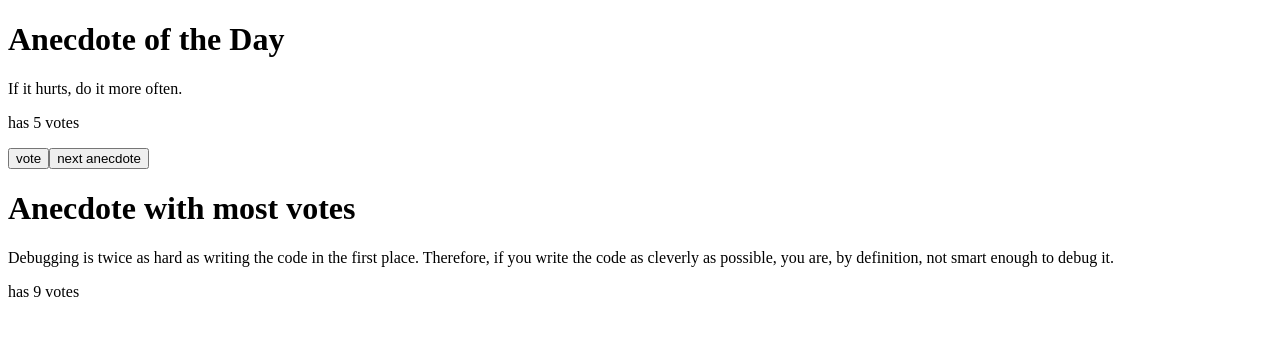
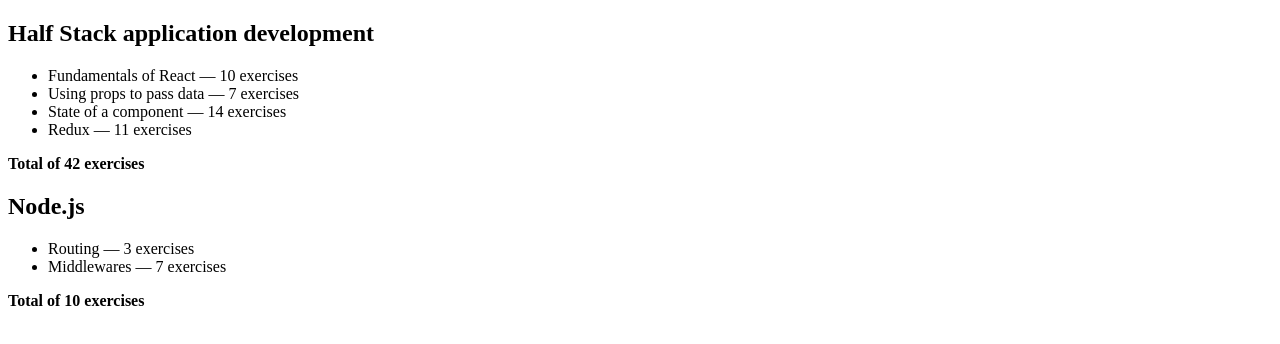
Before and after one commit to malik188/Simple-Phonebook, a React (Vite) app: page / in a window 1280 px wide. Shown: the top 344 px of the page. Built offline with nearby package versions, Linux system fonts and the light colour scheme.

Commit message:
Exercise 2.1-2.5

```diff
--- a/src/App.jsx
+++ b/src/App.jsx
@@ -1,52 +1,52 @@
-import { useState } from "react";
-
-const Button = ({ onClick, text }) => <button onClick={onClick}>{text}</button>;
+import Course from "./components/Course";
 
 const App = () => {
-  const anecdotes = [
-    "If it hurts, do it more often.",
-    "Adding manpower to a late software project makes it later!",
-    "The first 90 percent of the code accounts for the first 90 percent of the development time...The remaining 10 percent of the code accounts for the other 90 percent of the development time.",
-    "Any fool can write code that a computer can understand. Good programmers write code that humans can understand.",
-    "Premature optimization is the root of all evil.",
-    "Debugging is twice as hard as writing the code in the first place. Therefore, if you write the code as cleverly as possible, you are, by definition, not smart enough to debug it.",
-    "Programming without an extremely heavy use of console.log is same as if a doctor would refuse to use x-rays or blood tests when diagnosing patients.",
-    "The only way to go fast, is to go well.",
+  const course = [
+    {
+      name: "Half Stack application development",
+      id: 1,
+      parts: [
+        {
+          name: "Fundamentals of React",
+          exercises: 10,
+          id: 1,
+        },
+        {
+          name: "Using props to pass data",
+          exercises: 7,
+          id: 2,
+        },
+        {
+          name: "State of a component",
+          exercises: 14,
+          id: 3,
+        },
+        {
+          name: "Redux",
+          exercises: 11,
+          id: 4,
+        },
+      ],
+    },
+    {
+      name: "Node.js",
+      id: 2,
+      parts: [
+        {
+          name: "Routing",
+          exercises: 3,
+          id: 1,
+        },
+        {
+          name: "Middlewares",
+          exercises: 7,
+          id: 2,
+        },
+      ],
+    },
   ];
 
-  const [selected, setSelected] = useState(0);
-  const [votes, setVotes] = useState(
-    Array.from(
-      { length: anecdotes.length },
-      () => Math.floor(Math.random() * 9) + 1
-    )
-  );
-
-  const copy = [...votes];
-
-  return (
-    <div>
-      <h1>Anecdote of the Day</h1>
-      <p>{anecdotes[selected]}</p>
-      <p>has {copy[selected]} votes</p>
-      <Button
-        onClick={() => {
-          copy[selected] += 1;
-          setVotes(copy);
-        }}
-        text="vote"
-      />
-      <Button
-        onClick={() => {
-          setSelected(Math.floor(Math.random() * anecdotes.length));
-        }}
-        text="next anecdote"
-      />
-      <h1>Anecdote with most votes</h1>
-      <p>{anecdotes[votes.indexOf(Math.max(...votes))]}</p>
-      <p>has {Math.max(...votes)} votes</p>
-    </div>
-  );
+  return <Course course={course} />;
 };
 
 export default App;
--- /dev/null
+++ b/src/components/Course.jsx
@@ -0,0 +1,25 @@
+/* eslint-disable no-unused-vars */
+const Course = ({ course }) => {
+  return (
+    <div>
+      {course.map((c) => (
+        <div key={c.id}>
+          <h2>{c.name}</h2>
+          <ul>
+            {c.parts.map((part) => (
+              <li key={part.id}>
+                {part.name} — {part.exercises} exercises
+              </li>
+            ))}
+          </ul>
+          <strong>
+            Total of {c.parts.reduce((sum, part) => sum + part.exercises, 0)}{" "}
+            exercises
+          </strong>
+        </div>
+      ))}
+    </div>
+  );
+};
+
+export default Course;
```
